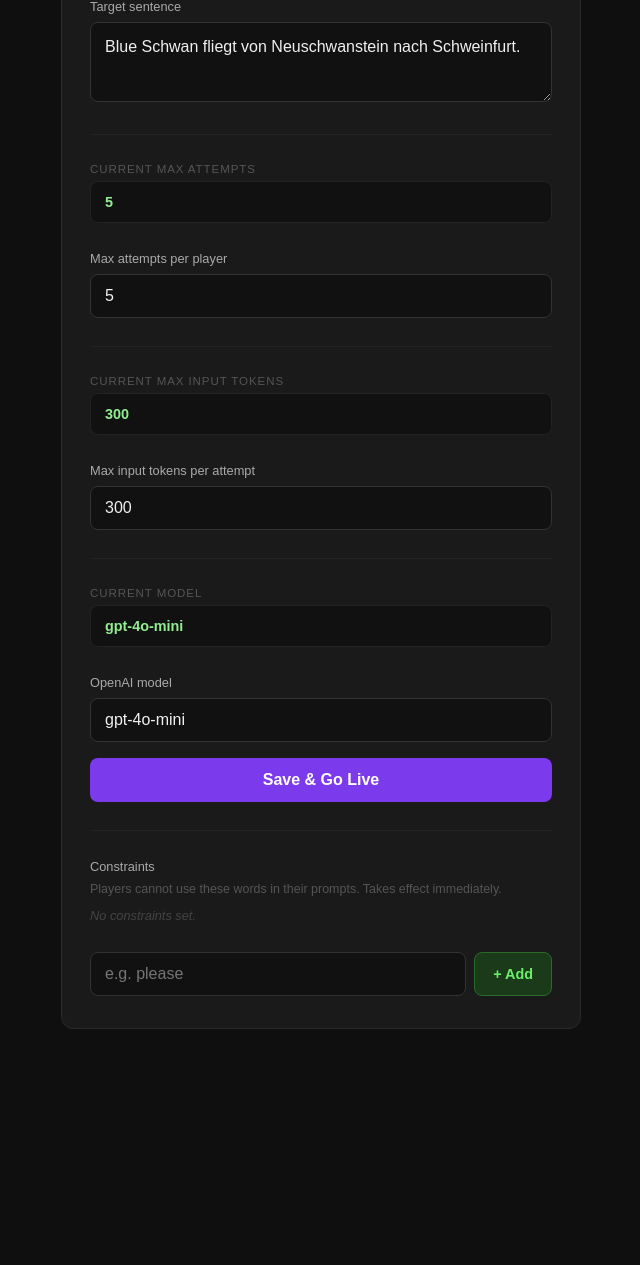
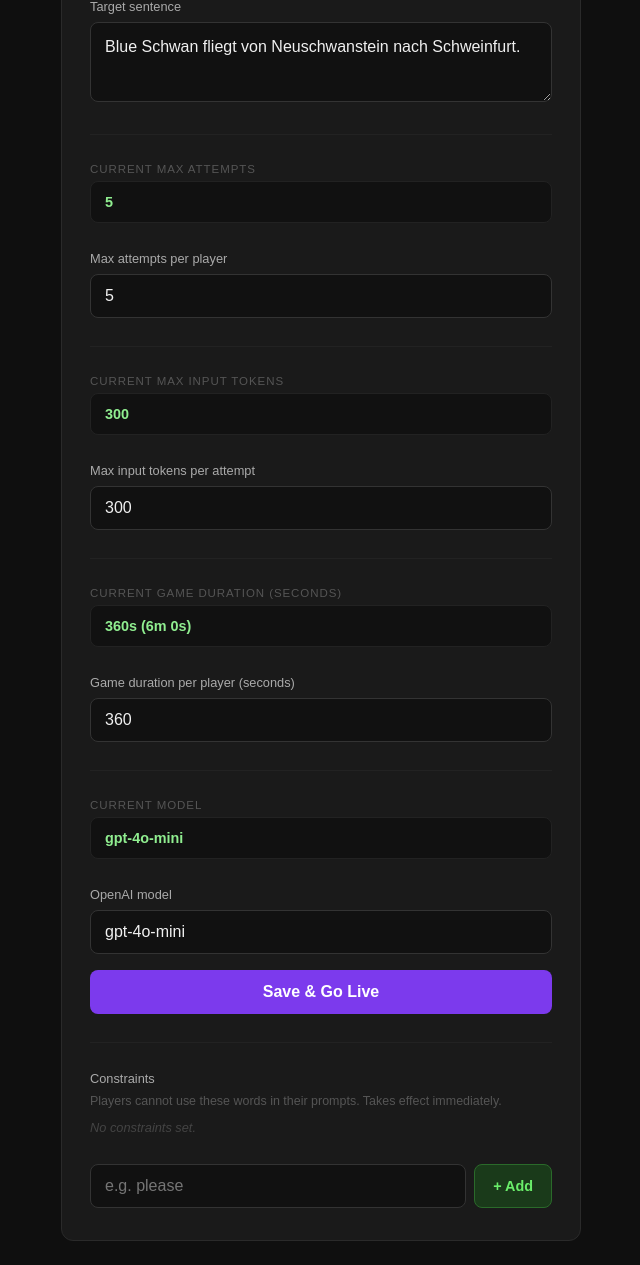
Before and after one commit to bibinsees/blue_swan, a FastAPI app: page /admin in a window 1280 px wide. Shown: the part 219-1484 px from the top of the page, without its empty margins (319-959 px from the left). Before the commit the page ends 1248 px from the top, so only its background shows below. Run offline with FastAPI, Linux system fonts and the light colour scheme; data comes from the database, SQL or seed files in the repository; data that the repository does not hold is empty; parts of the project's set-up code (start-up, migrations or seed data) failed here and were passed over.

Commit message:
time count down added to gamer

```diff
--- a/config.py
+++ b/config.py
@@ -7,6 +7,7 @@ TARGET_SENTENCE = "Blue Schwan fliegt von Neuschwanstein nach Schweinfurt."
 OPENAI_API_KEY = os.getenv("OPENAI_API_KEY")
 MAX_ATTEMPTS = 5
 MAX_INPUT_TOKENS = 300
+GAME_DURATION_SECONDS = 360  # 6 minutes per player
 MODEL = "gpt-4o-mini"
 PORT = 8000
 HOST_IP = os.getenv("HOST_IP", "")
--- a/database.py
+++ b/database.py
@@ -238,6 +238,26 @@ def set_max_input_tokens(value: int):
     conn.close()
 
 
+def get_game_duration() -> int:
+    conn = get_conn()
+    row = conn.execute(
+        "SELECT value FROM settings WHERE key = 'game_duration_seconds'"
+    ).fetchone()
+    conn.close()
+    return int(row["value"]) if row else 360
+
+
+def set_game_duration(value: int):
+    conn = get_conn()
+    conn.execute(
+        "INSERT INTO settings (key, value) VALUES ('game_duration_seconds', ?) "
+        "ON CONFLICT(key) DO UPDATE SET value = excluded.value",
+        (str(value),),
+    )
+    conn.commit()
+    conn.close()
+
+
 def get_constraints() -> list:
     conn = get_conn()
     rows = conn.execute("SELECT word FROM constraints ORDER BY id ASC").fetchall()
--- a/main.py
+++ b/main.py
@@ -11,13 +11,14 @@ from fastapi.staticfiles import StaticFiles
 from fastapi.templating import Jinja2Templates
 from openai import OpenAI
 
-from config import HOST_IP, MAX_ATTEMPTS, MAX_INPUT_TOKENS, MODEL, OPENAI_API_KEY, PORT, PUBLIC_URL, TARGET_SENTENCE
+from config import HOST_IP, MAX_ATTEMPTS, MAX_INPUT_TOKENS, GAME_DURATION_SECONDS, MODEL, OPENAI_API_KEY, PORT, PUBLIC_URL, TARGET_SENTENCE
 from database import (
     create_attempt,
     create_player,
     get_leaderboard,
     get_max_attempts,
     get_max_input_tokens,
+    get_game_duration,
     get_model,
     get_player_attempts,
     get_player_by_id,
@@ -27,6 +28,7 @@ from database import (
     get_target_sentence,
     set_max_attempts,
     set_max_input_tokens,
+    set_game_duration,
     set_model,
     set_target_sentence,
     get_constraints,
@@ -66,6 +68,7 @@ async def lifespan(app: FastAPI):
     init_db(default_sentence=TARGET_SENTENCE)
     set_max_attempts(MAX_ATTEMPTS)
     set_max_input_tokens(MAX_INPUT_TOKENS)
+    set_game_duration(GAME_DURATION_SECONDS)
     set_model(MODEL)
     generate_qr()
     yield
@@ -111,6 +114,9 @@ async def game_page(request: Request, player_id: int):
     if not player:
         raise HTTPException(status_code=404, detail="Player not found")
     attempts = get_player_attempts(player_id)
+    duration = get_game_duration()
+    elapsed = int((datetime.now(timezone.utc) - datetime.fromisoformat(player["created_at"])).total_seconds())
+    time_remaining = max(0, duration - elapsed)
     return templates.TemplateResponse(
         "game.html",
         {
@@ -124,6 +130,8 @@ async def game_page(request: Request, player_id: int):
             "has_exact_match": player_has_exact_match(player_id),
             "constraints": get_constraints(),
             "max_input_tokens": get_max_input_tokens(),
+            "time_remaining_seconds": time_remaining,
+            "game_duration_seconds": duration,
         },
     )
 
@@ -140,6 +148,12 @@ async def make_attempt(
     attempts = get_player_attempts(player_id)
     if len(attempts) >= get_max_attempts():
         return JSONResponse({"error": "Maximum attempts reached."}, status_code=400)
+
+    # Time limit check
+    duration = get_game_duration()
+    elapsed = int((datetime.now(timezone.utc) - datetime.fromisoformat(player["created_at"])).total_seconds())
+    if elapsed > duration:
+        return JSONResponse({"error": "Time's up! Your game session has ended."}, status_code=400)
 
     if not prompt_text.strip():
         return JSONResponse({"error": "Prompt cannot be empty."}, status_code=400)
@@ -213,6 +227,7 @@ async def admin_page(request: Request, response: Response):
             "current_sentence": get_target_sentence(),
             "current_max_attempts": get_max_attempts(),
             "current_max_input_tokens": get_max_input_tokens(),
+            "current_game_duration": get_game_duration(),
             "current_model": get_model(),
             "current_constraints": get_constraints(),
             "saved": False,
@@ -226,11 +241,13 @@ async def admin_update(
     target_sentence: str = Form(...),
     max_attempts: int = Form(...),
     max_input_tokens: int = Form(...),
+    game_duration_seconds: int = Form(...),
     model: str = Form(...),
 ):
     set_target_sentence(target_sentence.strip())
     set_max_attempts(max(1, max_attempts))
     set_max_input_tokens(max(1, max_input_tokens))
+    set_game_duration(max(30, game_duration_seconds))
     set_model(model.strip())
     return templates.TemplateResponse(
         "admin.html",
@@ -239,6 +256,7 @@ async def admin_update(
             "current_sentence": target_sentence.strip(),
             "current_max_attempts": max(1, max_attempts),
             "current_max_input_tokens": max(1, max_input_tokens),
+            "current_game_duration": max(30, game_duration_seconds),
             "current_model": model.strip(),
             "current_constraints": get_constraints(),
             "saved": True,
--- a/templates/admin.html
+++ b/templates/admin.html
@@ -221,6 +221,21 @@
 
       <hr class="divider" />
 
+      <div class="current-label">Current game duration (seconds)</div>
+      <div class="current-box">{{ current_game_duration }}s ({{ (current_game_duration // 60) }}m {{ current_game_duration % 60 }}s)</div>
+
+      <label for="game_duration_seconds">Game duration per player (seconds)</label>
+      <input
+        type="number"
+        id="game_duration_seconds"
+        name="game_duration_seconds"
+        min="30"
+        required
+        value="{{ current_game_duration }}"
+      />
+
+      <hr class="divider" />
+
       <div class="current-label">Current model</div>
       <div class="current-box">{{ current_model }}</div>
 
```
Also changed, not shown: templates/game.html (+72 -0 lines).
